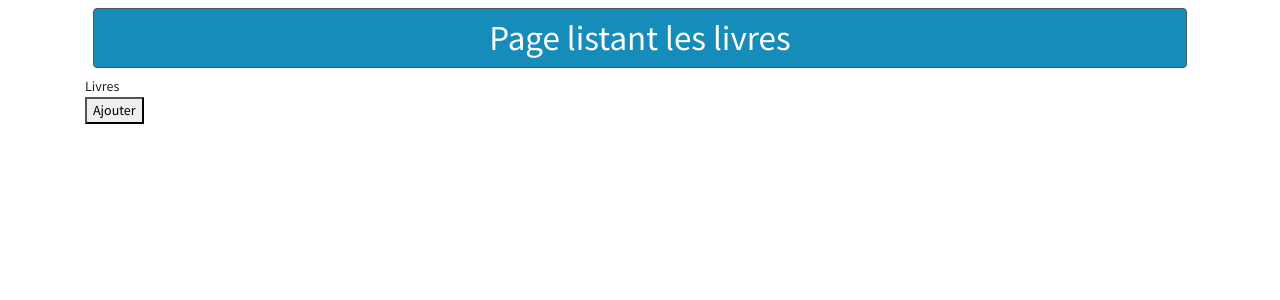
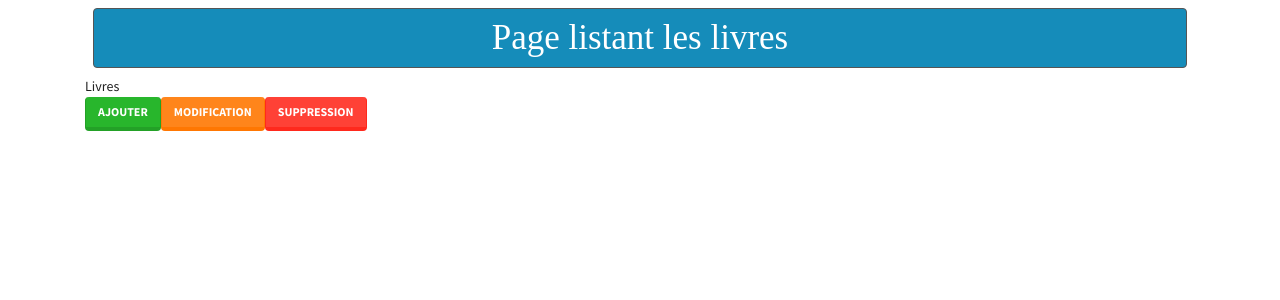
Before and after one commit to DialloAbdou/Biblio-projet, a React (Create React App) app: page / in a window 1280 px wide. Shown: the top 300 px of the page. Built offline with nearby package versions, Linux system fonts and the light colour scheme.

Commit message:
ajout composant Titre & Bouton

```diff
--- a/src/App.js
+++ b/src/App.js
@@ -1,13 +1,22 @@
 
 import React, { Component}  from 'react';
-import Titre from './components/titre/Titre';
+import Titre from './components/Titres/Titre';
+import Bouton from './components/Boutons/Bouton';
+
 class App extends Component {
+ handleAjouter = ()=>{
+    console.log("Ajouter un ELement")
+  }
   render() {
+
     return(
       <div className ="container">
       <Titre>Page listant les livres</Titre>
       <div>Livres</div>
-      <button>Ajouter</button>
+      <Bouton couleur ='btn btn-success' clickAjout={this.handleAjouter}>AJOUTER</Bouton>
+      <Bouton couleur ='btn btn-warning'>MODIFICATION</Bouton>
+      <Bouton couleur ='btn btn-danger'>SUPPRESSION</Bouton>
+
     </div>
     )
   }
--- /dev/null
+++ b/src/components/Boutons/Bouton.js
@@ -0,0 +1,11 @@
+import React from 'react'
+
+const Bouton=({children,couleur,clickAjout})=>{
+    return (
+        <button className={couleur} onClick={clickAjout}>{children}</button>
+      )
+
+}
+
+
+export default Bouton
--- /dev/null
+++ b/src/components/Titres/Titre.js
@@ -0,0 +1,11 @@
+
+import React from 'react';
+import classes from './policeTitre/Titre.module.css'
+ const Titre = ({children}) =>{
+     const monCSS = `${classes.monTitre} border border-dark text-center p-2 m-2 bg-primary rounded text-white`
+    return (
+    <h1 className={monCSS}>{children}</h1>
+
+    )
+}
+export default Titre
--- /dev/null
+++ b/src/components/Titres/policeTitre/Titre.module.css
@@ -0,0 +1,9 @@
+
+
+.monTitre {
+    font-family: 'Sigmar One', cursive;
+}
+
+.monTitre:hover{
+   color:orange!important;
+}
--- a/src/components/titre/Titre.css
+++ /dev/null
@@ -1,4 +0,0 @@
-.monTitre{
-
-
-}
--- a/src/components/titre/Titre.js
+++ /dev/null
@@ -1,8 +0,0 @@
-import React from 'react';
- const Titre = ({children}) =>{
-    return (
-    <h1 className="border border-dark text-center p-2 m-2 bg-primary rounded text-white">{children}</h1>
-    )
-}
-
-export default Titre
```
Also changed, not shown: src/components/Titres/policeTitre/OFL.txt (added), src/components/Titres/policeTitre/SigmarOne-Regular.ttf (added).
